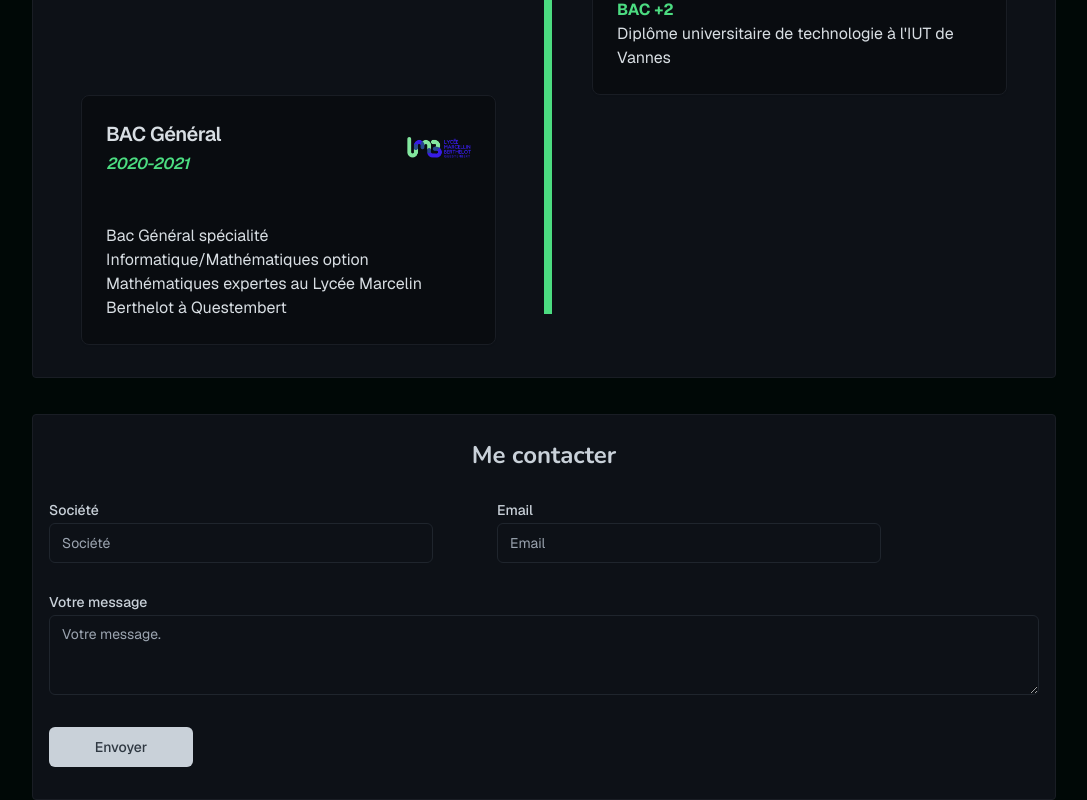
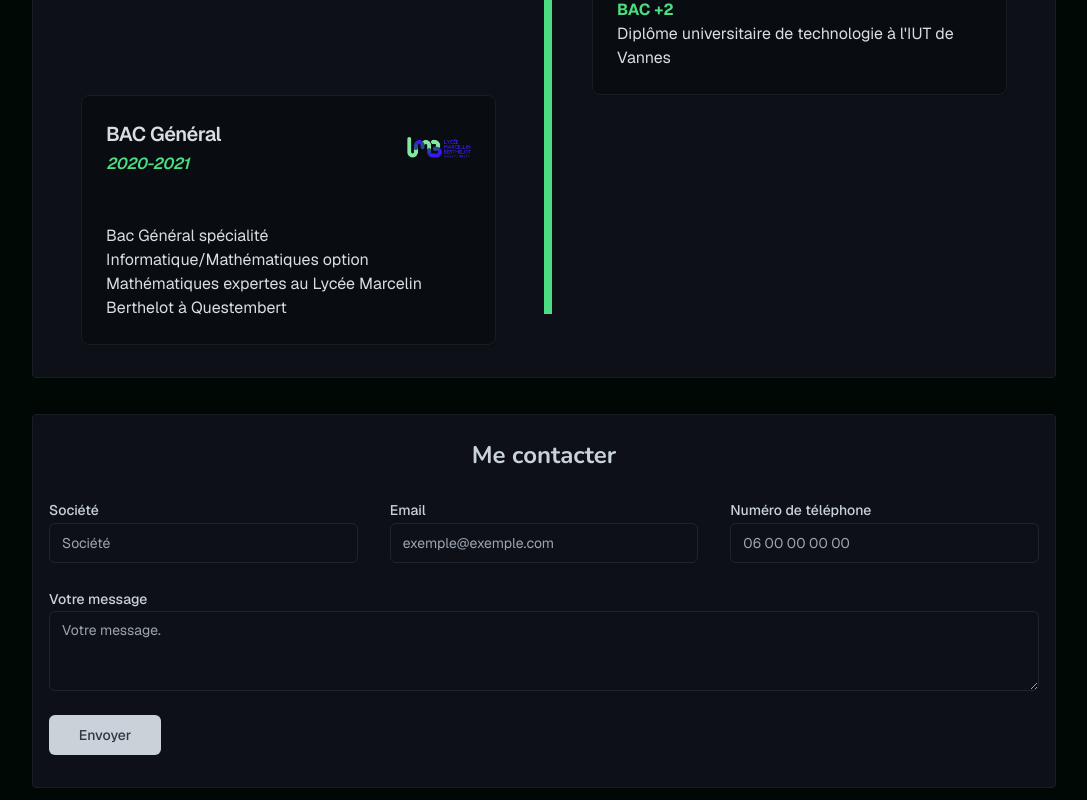
Before and after one commit to Karbbone/Portfolio, a Next.js app: page / in a window 1280 px wide. Shown: the part 3231-4031 px from the top of the page, without its empty margins (96-1183 px from the left). Built offline with nearby package versions, Linux system fonts and the light colour scheme.

Commit message:
refactor: Update MailSection component with form submission functionality

```diff
--- a/src/_components/sections/MailSection.tsx
+++ b/src/_components/sections/MailSection.tsx
@@ -1,12 +1,36 @@
-import React from "react";
+import React, { FormEvent, useState } from "react";
 import { Section } from "@/_components/sections/Section";
-import { Card, CardContent, CardHeader, CardTitle } from "@/components/ui/card";
 import { Button } from "@/components/ui/button";
 import { Input } from "@/components/ui/input";
 import { Label } from "@/components/ui/label";
 import { Textarea } from "@/components/ui/textarea";
+interface Mail {
+  société: string;
+  email: string;
+  tel: string;
+  message: string;
+}
+export const MailSection = () => {
+  const [mail, setMail] = useState<Mail>({
+    société: "",
+    email: "",
+    tel: "",
+    message: "",
+  });
 
-export const MailSection = () => {
+  const handleSubmit = async (e: FormEvent<HTMLFormElement>) => {
+    e.preventDefault();
+    console.log("mail");
+  };
+
+  const handleChange = (e: { target: { id: any; value: any } }) => {
+    const { id, value } = e.target;
+    setMail((prevState) => ({
+      ...prevState,
+      [id]: value,
+    }));
+  };
+
   return (
     <Section className="my-9 flex items-center sm:items-start bg-background rounded border">
       <div className="flex-[2]">
@@ -14,21 +38,53 @@ export const MailSection = () => {
           {"Me contacter"}
         </h2>
         <div className="justify-center py-4 flex flex-col gap-8">
-          <div className="flex flex-col md:flex-row gap-16">
+          <form onSubmit={handleSubmit}>
+            <div className="flex flex-col md:flex-row gap-8">
               <div className="grid w-full max-w-sm items-center gap-1.5">
                 <Label htmlFor="société">Société</Label>
-              <Input type="text" id="société" placeholder="Société" />
+                <Input
+                  type="text"
+                  id="société"
+                  placeholder="Société"
+                  value={mail.société}
+                  onChange={handleChange}
+                />
               </div>
               <div className="grid w-full max-w-sm items-center gap-1.5">
                 <Label htmlFor="email">Email</Label>
-              <Input type="email" id="email" placeholder="Email" />
+                <Input
+                  type="email"
+                  id="email"
+                  placeholder="exemple@exemple.com"
+                  value={mail.email}
+                  onChange={handleChange}
+                />
+              </div>
+              <div className="grid w-full max-w-sm items-center gap-1.5">
+                <Label htmlFor="tel">Numéro de téléphone</Label>
+                <Input
+                  type="tel"
+                  id="tel"
+                  maxLength={10}
+                  placeholder="06 00 00 00 00"
+                  value={mail.tel}
+                  onChange={handleChange}
+                />
               </div>
             </div>
-          <div className="grid w-full gap-1.5">
+            <div className="w-full my-6">
               <Label htmlFor="message">Votre message</Label>
-            <Textarea placeholder="Votre message." id="message" />
+              <Textarea
+                id="message"
+                placeholder="Votre message."
+                value={mail.message}
+                onChange={handleChange}
+              ></Textarea>
             </div>
-          <Button className="w-36">Envoyer</Button>
+            <Button type="submit" className="w-28">
+              Envoyer
+            </Button>
+          </form>
         </div>
       </div>
     </Section>
--- a/src/app/page.tsx
+++ b/src/app/page.tsx
@@ -1,3 +1,4 @@
+"use client";
 import React from "react";
 import { Header } from "@/_components/Header";
 import { Hero } from "@/_components/sections/Hero";
```
Lines whose indentation alone changed are shown as unchanged.
